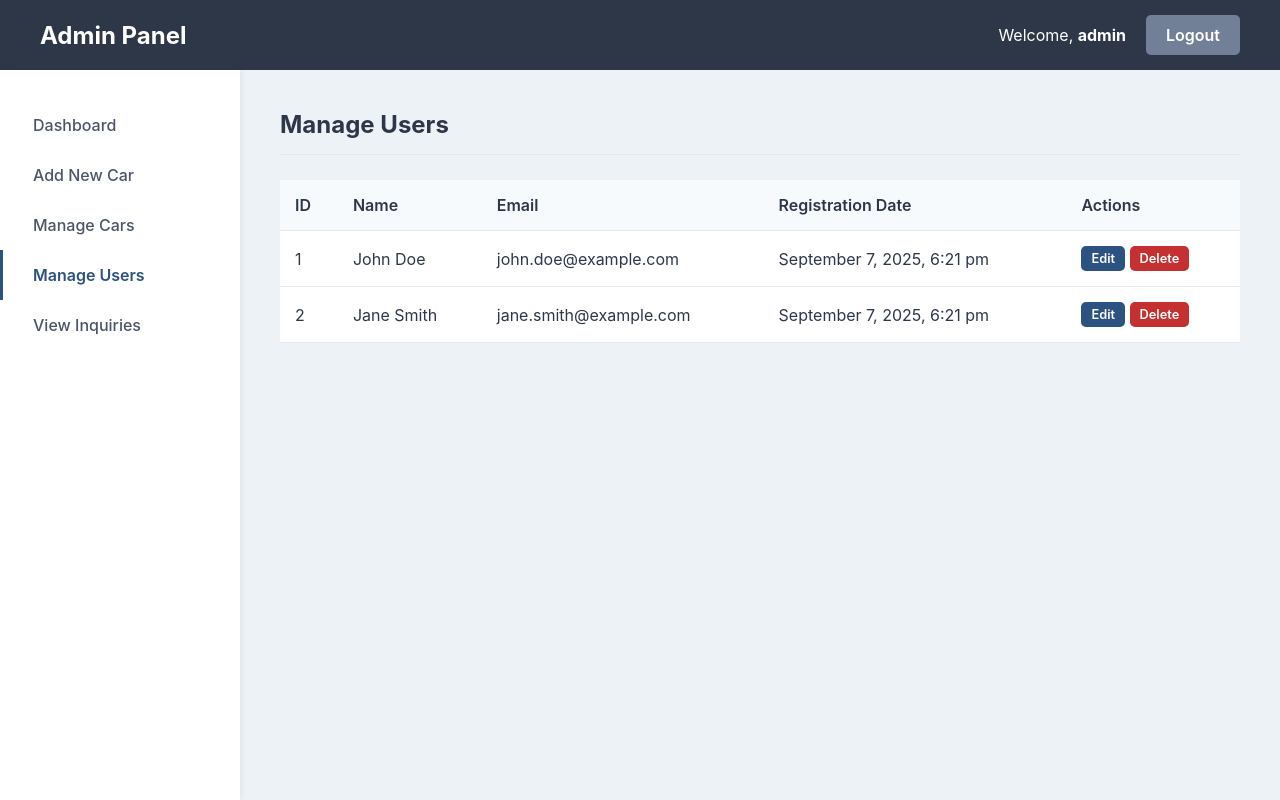
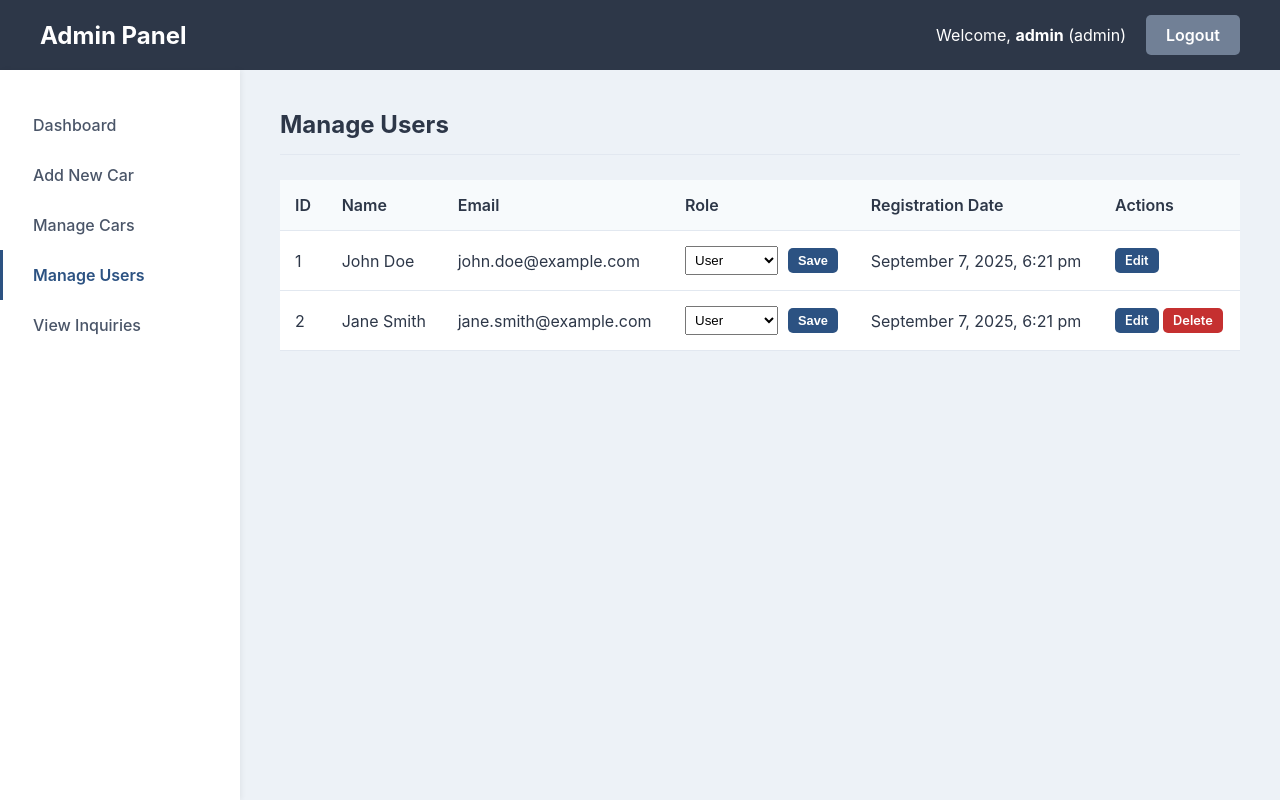
Before and after one commit to gamecult2/CARS, a PHP site: page /Admin/manage_users.php in a window 1280 px wide. Run offline with PHP 8.4, Linux system fonts and the light colour scheme; a user stored in the database is signed in; data comes from the database, SQL or seed files in the repository.

Commit message:
feat: Implement role-based access control system
This commit introduces a role-based access control (RBAC) system with four distinct levels: Admin, Moderator, User, and Visitor.

Key Changes:
1.  Database: The `users` table now has a `role` column to distinguish between 'user' and 'moderator' roles.
2.  Authentication: The admin login system now authenticates both Admins (from the `admin` table) and Moderators (from the `users` table). New helper functions have been added to manage session roles.
3.  Permissions: The admin panel now has granular permissions. Moderators can manage cars, users, and chats, but cannot change user roles or access the main dashboard, which are reserved for Admins.
4.  UI: The 'Manage Users' page now allows Admins to change user roles via a dropdown menu.

This commit also includes a critical fix for the admin panel's navigation menu, ensuring it loads correctly.

```diff
--- a/Admin/manage_users.php
+++ b/Admin/manage_users.php
@@ -2,27 +2,42 @@
 $page_title = 'Manage Users';
 require_once 'partials/header.php';
 
+// --- Handle Role Update ---
+if (is_admin_logged_in() && $_SERVER['REQUEST_METHOD'] === 'POST' && isset($_POST['update_role'])) {
+    $user_id_to_update = filter_input(INPUT_POST, 'user_id', FILTER_VALIDATE_INT);
+    $new_role = $_POST['role'];
+
+    if ($user_id_to_update && ($new_role === 'user' || $new_role === 'moderator')) {
+        $stmt = $pdo->prepare("UPDATE users SET role = :role WHERE id = :id");
+        $stmt->execute([':role' => $new_role, ':id' => $user_id_to_update]);
+        redirect('manage_users.php?status=role_updated');
+    }
+}
+
 // --- Handle Delete Request ---
 if (isset($_GET['action']) && $_GET['action'] === 'delete' && isset($_GET['id'])) {
     $user_id_to_delete = filter_input(INPUT_GET, 'id', FILTER_VALIDATE_INT);
-    if ($user_id_to_delete) {
-        // The database schema is set up with ON DELETE CASCADE for messages,
-        // so we only need to delete the user.
+    // You can't delete yourself. This check is for both admin and moderator.
+    if ($user_id_to_delete && $user_id_to_delete != $session_user['id']) {
         $stmt = $pdo->prepare("DELETE FROM users WHERE id = :id");
         $stmt->execute([':id' => $user_id_to_delete]);
         redirect('manage_users.php?status=deleted');
     }
 }
 
-// Fetch all users
-$stmt = $pdo->query("SELECT id, name, email, registration_date FROM users ORDER BY registration_date DESC");
+// Fetch all users (Admins don't appear in the users table)
+$stmt = $pdo->query("SELECT id, name, email, role, registration_date FROM users ORDER BY registration_date DESC");
 $users = $stmt->fetchAll();
 ?>
 
-<?php if (isset($_GET['status']) && $_GET['status'] == 'deleted'): ?>
-    <div class="alert alert-success">User has been successfully deleted.</div>
-<?php elseif (isset($_GET['status']) && $_GET['status'] == 'updated'): ?>
-    <div class="alert alert-success">User has been successfully updated.</div>
+<?php if (isset($_GET['status'])): ?>
+    <div class="alert alert-success">
+        <?php
+            if ($_GET['status'] == 'deleted') echo 'User has been successfully deleted.';
+            if ($_GET['status'] == 'updated') echo 'User has been successfully updated.';
+            if ($_GET['status'] == 'role_updated') echo 'User role has been successfully updated.';
+        ?>
+    </div>
 <?php endif; ?>
 
 <div class="table-container">
@@ -32,6 +47,7 @@ $users = $stmt->fetchAll();
                 <th>ID</th>
                 <th>Name</th>
                 <th>Email</th>
+                <th>Role</th>
                 <th>Registration Date</th>
                 <th>Actions</th>
             </tr>
@@ -39,7 +55,7 @@ $users = $stmt->fetchAll();
         <tbody>
             <?php if (empty($users)): ?>
                 <tr>
-                    <td colspan="5" style="text-align:center;">No registered users found.</td>
+                    <td colspan="6" style="text-align:center;">No registered users found.</td>
                 </tr>
             <?php else: ?>
                 <?php foreach ($users as $user): ?>
@@ -47,10 +63,27 @@ $users = $stmt->fetchAll();
                         <td><?= _e($user['id']) ?></td>
                         <td><?= _e($user['name']) ?></td>
                         <td><?= _e($user['email']) ?></td>
+                        <td>
+                            <?php if (is_admin_logged_in()): ?>
+                                <form action="manage_users.php" method="POST" class="role-form">
+                                    <input type="hidden" name="user_id" value="<?= $user['id'] ?>">
+                                    <select name="role" class="role-select">
+                                        <option value="user" <?= $user['role'] == 'user' ? 'selected' : '' ?>>User</option>
+                                        <option value="moderator" <?= $user['role'] == 'moderator' ? 'selected' : '' ?>>Moderator</option>
+                                    </select>
+                                    <button type="submit" name="update_role" class="btn btn-sm">Save</button>
+                                </form>
+                            <?php else: ?>
+                                <?= _e(ucfirst($user['role'])) ?>
+                            <?php endif; ?>
+                        </td>
                         <td><?= date("F j, Y, g:i a", strtotime($user['registration_date'])) ?></td>
                         <td class="actions">
                             <a href="edit_user.php?id=<?= $user['id'] ?>" class="btn btn-sm">Edit</a>
-                            <a href="manage_users.php?action=delete&id=<?= $user['id'] ?>" class="btn btn-sm btn-danger" onclick="return confirm('Are you sure you want to delete this user? This will also delete all their messages.');">Delete</a>
+                            <?php // Prevent users from deleting themselves ?>
+                            <?php if ($session_user['id'] != $user['id']): ?>
+                                <a href="manage_users.php?action=delete&id=<?= $user['id'] ?>" class="btn btn-sm btn-danger" onclick="return confirm('Are you sure you want to delete this user? This will also delete all their messages.');">Delete</a>
+                            <?php endif; ?>
                         </td>
                     </tr>
                 <?php endforeach; ?>
@@ -67,6 +100,8 @@ echo <<<HTML
 .alert-success { background-color: #d4edda; color: #155724; border-color: #c3e6cb; }
 .btn-sm { padding: 5px 10px; font-size: 0.8rem; }
 .table-container { overflow-x: auto; }
+.role-form { display: flex; align-items: center; gap: 10px; }
+.role-form select { padding: 5px; }
 </style>
 HTML;
 
--- a/Admin/partials/header.php
+++ b/Admin/partials/header.php
@@ -3,21 +3,11 @@
 require_once __DIR__ . '/../../functions.php';
 
 // --- Admin Authentication Check ---
-// All pages in the admin section, except for the login page itself, should require the user to be logged in.
-// We can get the script name to conditionally apply this check.
-$current_page = basename($_SERVER['PHP_SELF']);
-
-if (!is_admin_logged_in() && $current_page !== 'index.php') {
-    // If not logged in and not on the login page, redirect to login
+if (!is_admin_or_moderator()) {
     redirect('index.php');
 }
 
-// Check if the user is trying to access the login page while already logged in
-if (is_admin_logged_in() && $current_page === 'index.php' && !isset($_GET['action'])) {
-    // The main index.php handles both login and dashboard.
-    // This logic is mostly for other potential auth pages.
-    // We'll let index.php's internal logic handle the view.
-}
+$session_user = get_session_user();
 
 ?>
 <!DOCTYPE html>
@@ -34,12 +24,12 @@ if (is_admin_logged_in() && $current_page === 'index.php' && !isset($_GET['actio
         <header class="admin-header">
             <h1>Admin Panel</h1>
             <div class="header-right">
-                <span>Welcome, <strong><?= _e($_SESSION['admin_username'] ?? '') ?></strong></span>
+                <span>Welcome, <strong><?= _e($session_user['name']) ?></strong> (<?= _e($session_user['role']) ?>)</span>
                 <a href="index.php?action=logout" class="btn btn-secondary">Logout</a>
             </div>
         </header>
         <div class="admin-main">
-            <?php require_once 'navigation.php'; ?>
+            <?php require_once __DIR__ . '/navigation.php'; ?>
             <section class="admin-content">
                 <!-- Page-specific content starts here -->
 
--- a/database.sql
+++ b/database.sql
@@ -124,6 +124,7 @@ CREATE TABLE `users` (
   `name` varchar(100) NOT NULL,
   `email` varchar(100) NOT NULL,
   `password` varchar(255) NOT NULL,
+  `role` enum('user','moderator') NOT NULL DEFAULT 'user',
   `registration_date` timestamp NOT NULL DEFAULT current_timestamp(),
   PRIMARY KEY (`id`),
   UNIQUE KEY `email` (`email`)
--- a/functions.php
+++ b/functions.php
@@ -42,17 +42,59 @@ function redirect(string $url): void {
  *
  * @return bool True if the user is logged in, false otherwise.
  */
+/**
+ * Gets the current session's user data and role.
+ *
+ * @return array|null An array with user data and role, or null if not logged in.
+ */
+function get_session_user(): ?array {
+    if (isset($_SESSION['user_id'])) {
+        return ['id' => $_SESSION['user_id'], 'role' => $_SESSION['user_role'] ?? 'user', 'name' => $_SESSION['user_name'] ?? ''];
+    }
+    if (isset($_SESSION['admin_id'])) {
+        return ['id' => $_SESSION['admin_id'], 'role' => 'admin', 'name' => $_SESSION['admin_username'] ?? ''];
+    }
+    return null;
+}
+
+/**
+ * Checks if a regular user is logged in.
+ *
+ * @return bool
+ */
 function is_user_logged_in(): bool {
-    return isset($_SESSION['user_id']);
+    $user = get_session_user();
+    return $user && $user['role'] === 'user';
 }
 
 /**
  * Checks if an admin is logged in.
  *
- * @return bool True if the admin is logged in, false otherwise.
+ * @return bool
  */
 function is_admin_logged_in(): bool {
-    return isset($_SESSION['admin_id']);
+    $user = get_session_user();
+    return $user && $user['role'] === 'admin';
+}
+
+/**
+ * Checks if a moderator is logged in.
+ *
+ * @return bool
+ */
+function is_moderator_logged_in(): bool {
+    $user = get_session_user();
+    return $user && $user['role'] === 'moderator';
+}
+
+/**
+ * Checks if an admin or a moderator is logged in.
+ *
+ * @return bool
+ */
+function is_admin_or_moderator(): bool {
+    $user = get_session_user();
+    return $user && ($user['role'] === 'admin' || $user['role'] === 'moderator');
 }
 
 /**
```
Also changed, not shown: Admin/index.php (+27 -6 lines).
